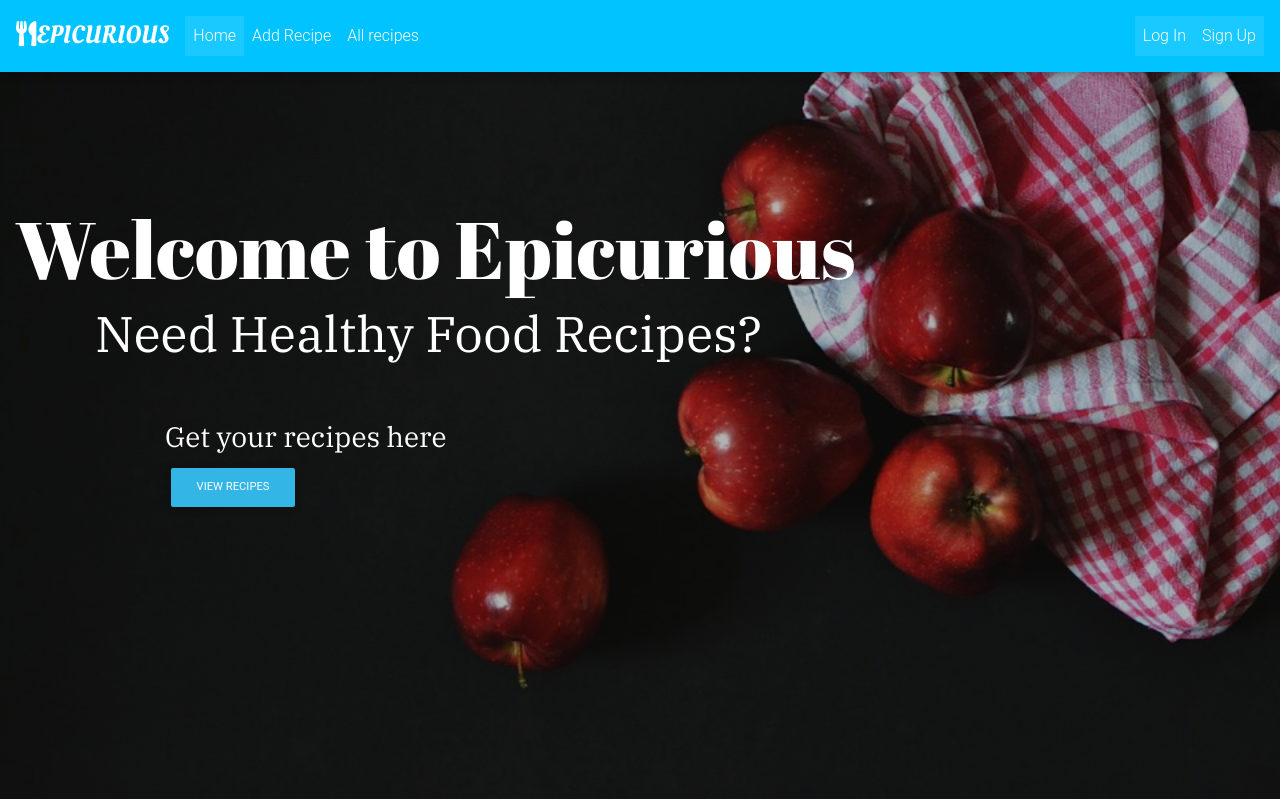
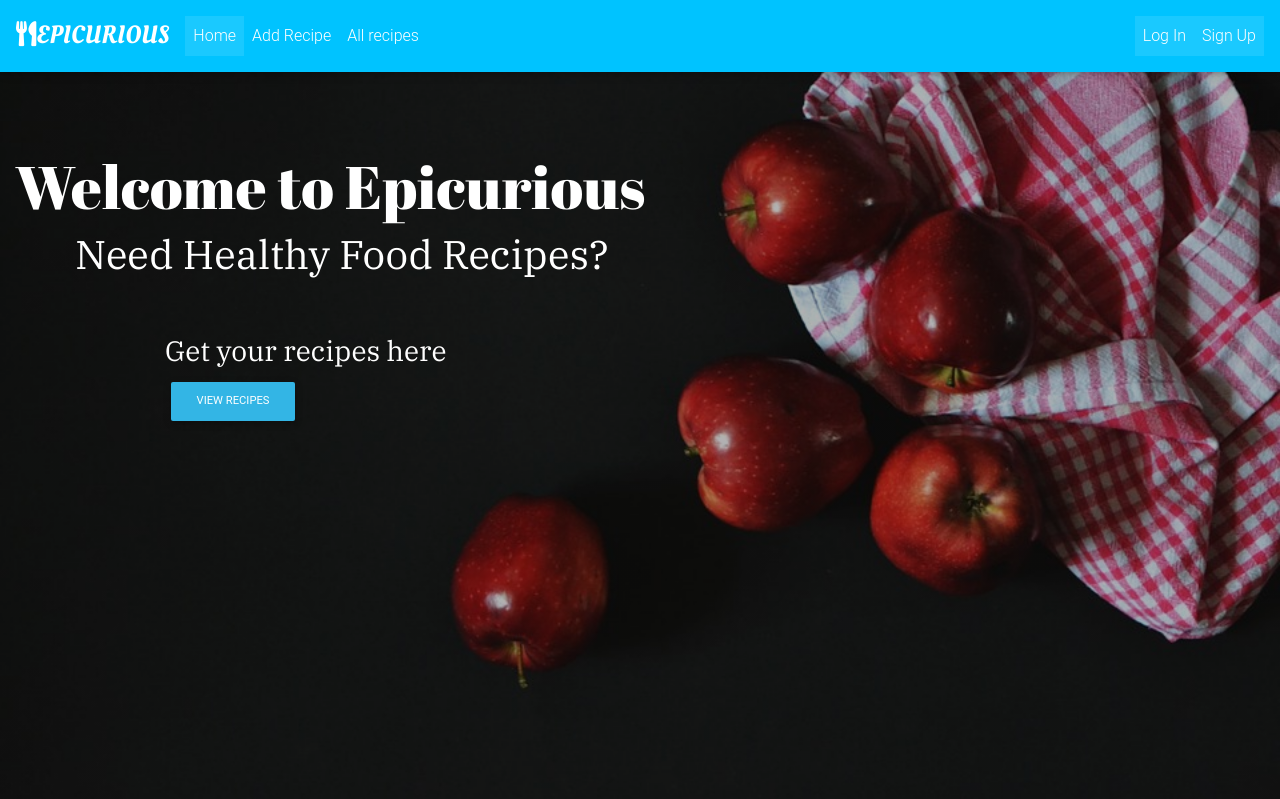
Before and after one commit to cynthiaoduol/Cook-book, a Django app: page / in a window 1280 px wide. Shown: the top 799 px of the page. Run offline with Django 3.2, Linux system fonts and the light colour scheme; some libraries are stand-ins or nearby versions.

Commit message:
resize the font size in the landing page

```diff
--- a/epicurious/urls.py
+++ b/epicurious/urls.py
@@ -6,5 +6,5 @@ from django.conf.urls.static import static
 urlpatterns = [
     path('admin/', admin.site.urls),
     path('',include('epirecipe.urls')),
-
+    path('tinymce/', include('tinymce.urls')),
 ]
--- a/epirecipe/templates/base.html
+++ b/epirecipe/templates/base.html
@@ -8,6 +8,7 @@
 
   <title> Epicurious </title>
 
+  {{form.media}}
 
 
 
--- a/epirecipe/templates/index.html
+++ b/epirecipe/templates/index.html
@@ -3,9 +3,9 @@
 {% load static %}
 {% block content %}
 <div class="container-fluid landing text-white ">
-  <div style="padding-top:200px;float: left;">
-    <h1 class="animated bounceInDown" style="font-family: 'Abril Fatface', cursive;font-size: 80px;animation-delay: 0.2s;">Welcome to Epicurious</h1>
-    <h3 class="animated fadeInRight" style="font-family: 'IBM Plex Serif', serif;font-size: 50px;animation-delay: 1.5s;padding-left: 80px">Need Healthy Food Recipes?</h3>
+  <div style="padding-top:150px;float: left;">
+    <h1 class="animated bounceInDown" style="font-family: 'Abril Fatface', cursive;font-size: 60px;animation-delay: 0.2s;">Welcome to Epicurious</h1>
+    <h3 class="animated fadeInRight" style="font-family: 'IBM Plex Serif', serif;font-size: 40px;animation-delay: 1.5s;padding-left: 60px">Need Healthy Food Recipes?</h3>
 
   <br><br>
   <div class="animated flipInX" style="animation-delay: 2.5s;padding-left: 150px">
--- a/epirecipe/templates/single-recipe.html
+++ b/epirecipe/templates/single-recipe.html
@@ -1,4 +1,5 @@
 {%  extends 'base.html' %}
+{% load staticfiles %}
 {% load crispy_forms_tags %}
 {% load static %}
 {% block content %}
--- a/epirecipe/urls.py
+++ b/epirecipe/urls.py
@@ -15,7 +15,7 @@ urlpatterns = [
     path('favourite_recipe/<int:id>/', views.favourite_recipe,name='favourite_recipe'),
     path('favourites/',views.recipe_favourite_list, name='recipe_favourite_list'),
     path('ajax/newsletter/', views.newsletter, name ='newsletter'),
-    path('tinymce/', include('tinymce.urls')),
+
 ]
 
 
```
